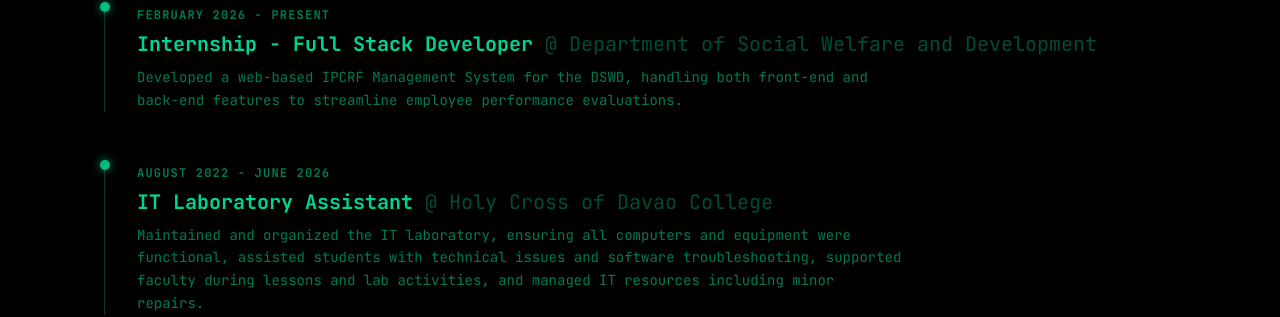
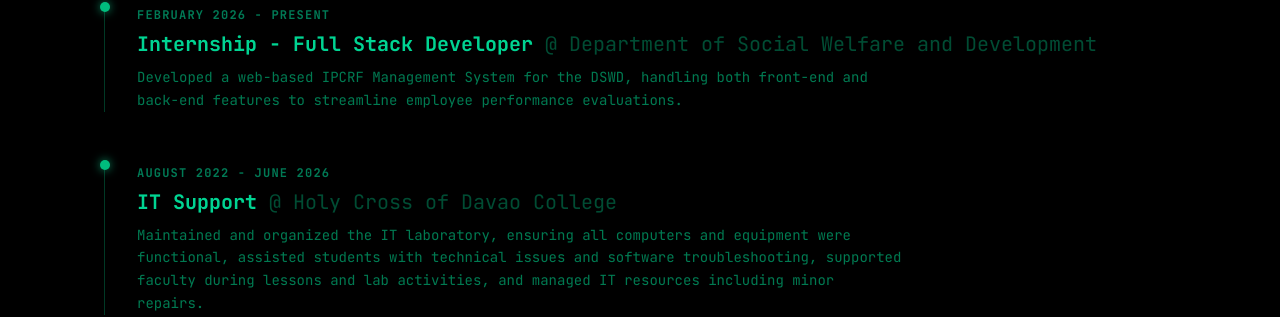
Before and after one commit to Lorenxaruuuu/Portfolio.v2, a React (Vite) app: page / in a window 1280 px wide. Shown: the part 2402-2719 px from the top of the page. Built offline with nearby package versions, Linux system fonts and the light colour scheme.

Commit message:
5th commit

```diff
--- a/src/App.tsx
+++ b/src/App.tsx
@@ -152,7 +152,7 @@
   {
     id: 2,
     company: "Holy Cross of Davao College",
-    role: "IT Laboratory Assistant",
+    role: "IT Support",
     period: "August 2022 - June 2026",
     description: "Maintained and organized the IT laboratory, ensuring all computers and equipment were functional, assisted students with technical issues and software troubleshooting, supported faculty during lessons and lab activities, and managed IT resources including minor repairs."
   }
```
